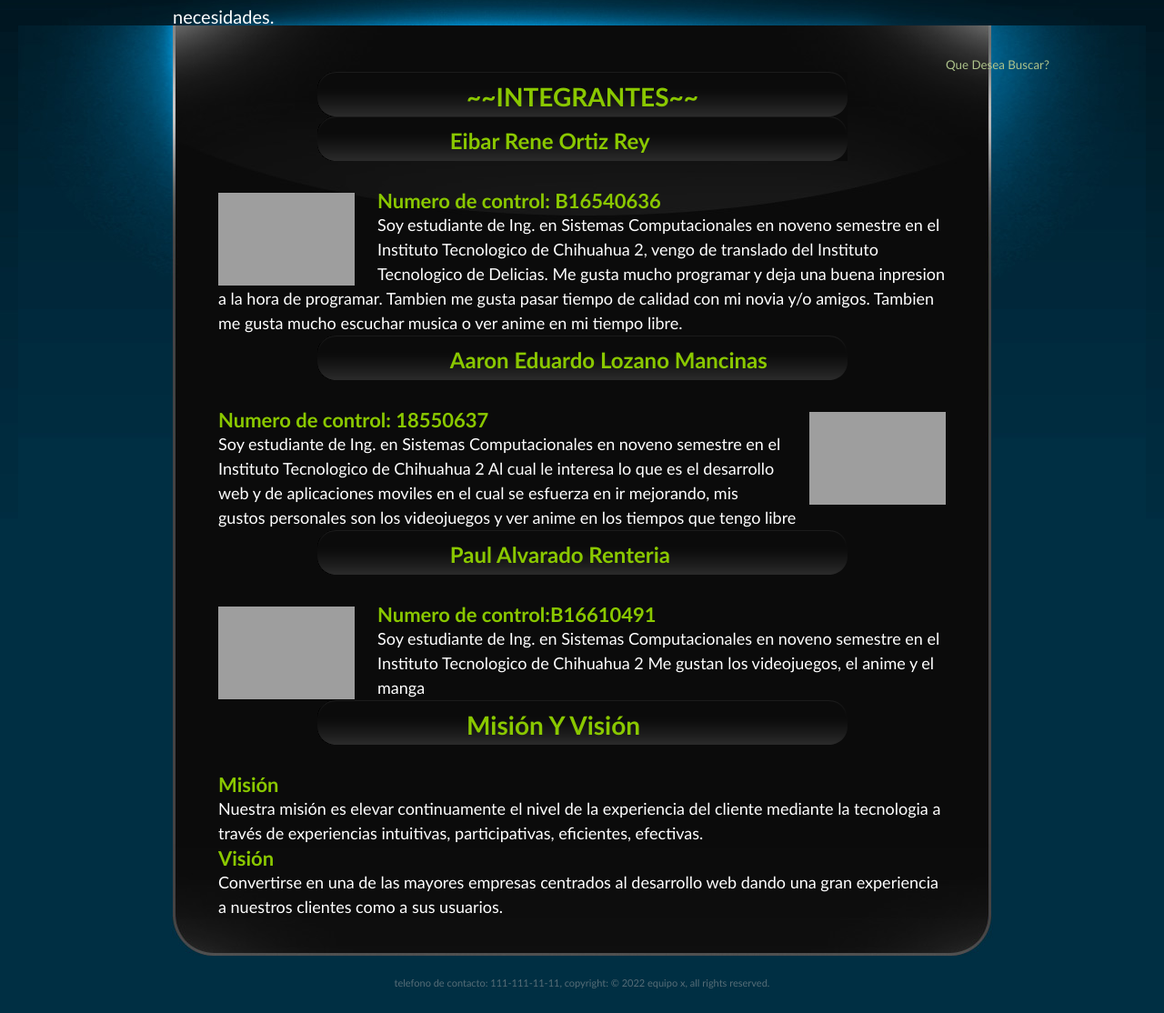
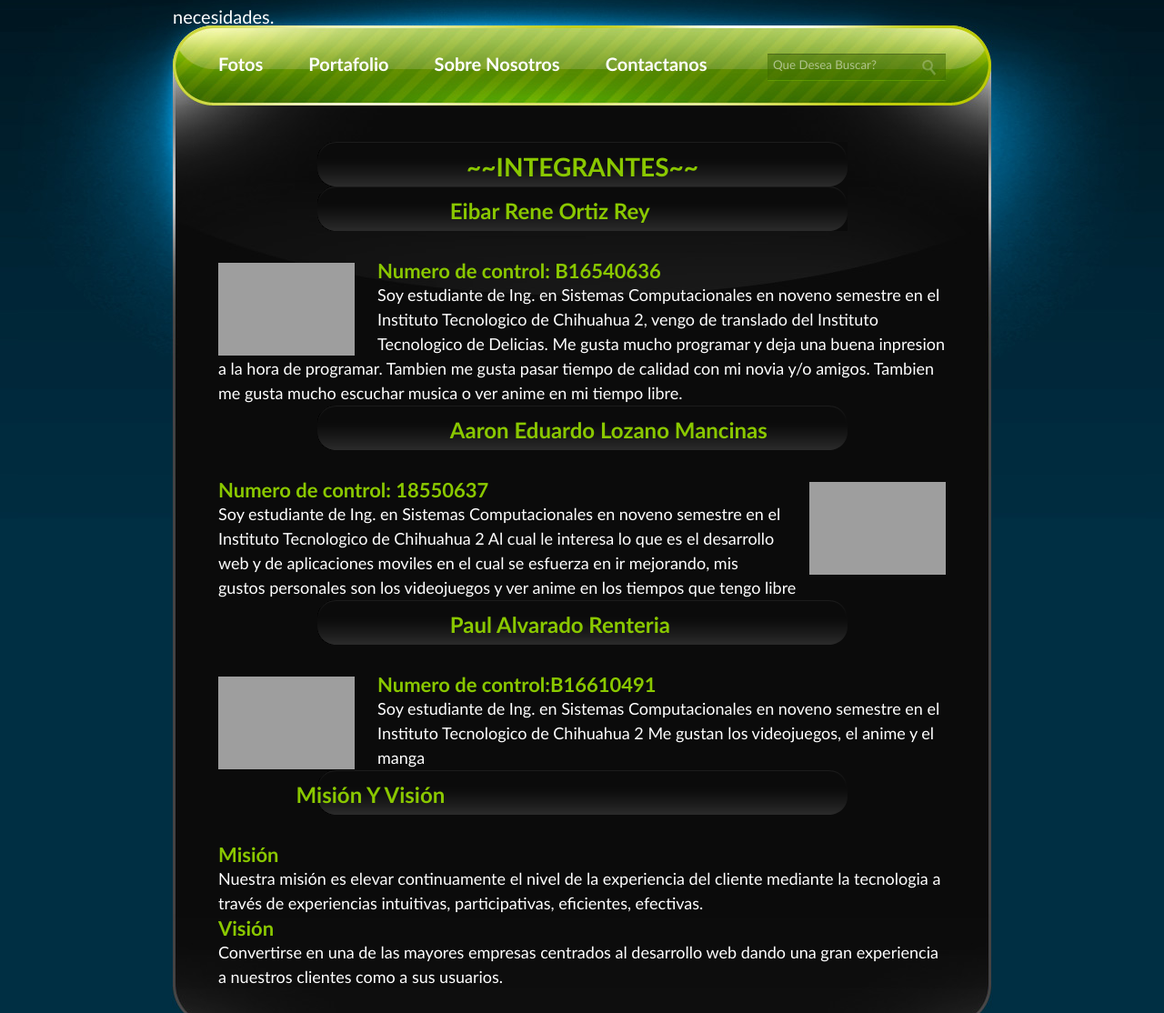
Before and after one commit to GhostRexBel/CSS, a plain HTML site: page index.html in a window 1280 px wide. Shown: the part 117-1231 px from the top of the page at 91% size. Drawn offline with Linux system fonts and the light colour scheme; grey boxes are pictures that could not be loaded.

Commit message:
Detalles Finales de Diseño

```diff
--- a/index.css
+++ b/index.css
@@ -119,11 +119,21 @@ img.right {
 }
 
 #menu a {
-	margin-left: 30px;
+	padding-left: 50px;
 	text-decoration: none;
 	font-size: 20px;
 	font-weight: bold;
-	color: #000000;
+	color: #FFFFFF;
+}
+
+#menu ul {
+	margin: 0px;
+	padding: 27px 0px 0px 0px;
+	list-style: none;
+}
+
+#menu li {
+	float: left;
 }
 
 /* Buscador */
@@ -196,6 +206,14 @@ img.right {
 	margin-left: 30%;
 }
 
+.post .title h3 {
+	float: left;
+	padding: 12px 0px 0px 24px;
+	font-size: 24px;
+	text-transform: capitalize;
+	margin-left: 10%;
+}
+
 .post .entry {
 	padding: 30px 23px 0px 23px;
 }
--- a/index.html
+++ b/index.html
@@ -17,6 +17,15 @@
 </div>
 <!-- end #bg1 -->
 <div id="bg2">
+	<div id="header2">
+		<div id="menu">
+			<ul>
+				<li><a href="#">Fotos</a></li>
+				<li><a href="#">Portafolio</a></li>
+				<li><a href="#">Sobre Nosotros</a></li>
+				<li><a href="#">Contactanos</a></li>
+			</ul>
+		</div>
 		<!-- end #menu -->
         <div id="search">
 			<form method="get" action="#">
@@ -81,7 +90,7 @@
 					</div>
 					<div class="post">
 						<div class="title">
-							<h1>Misión y visión</h1>
+							<h3>Misión y Visión</h3>
 						</div>
 						<div class="entry">
 							<h3>Misión</h3>
```
